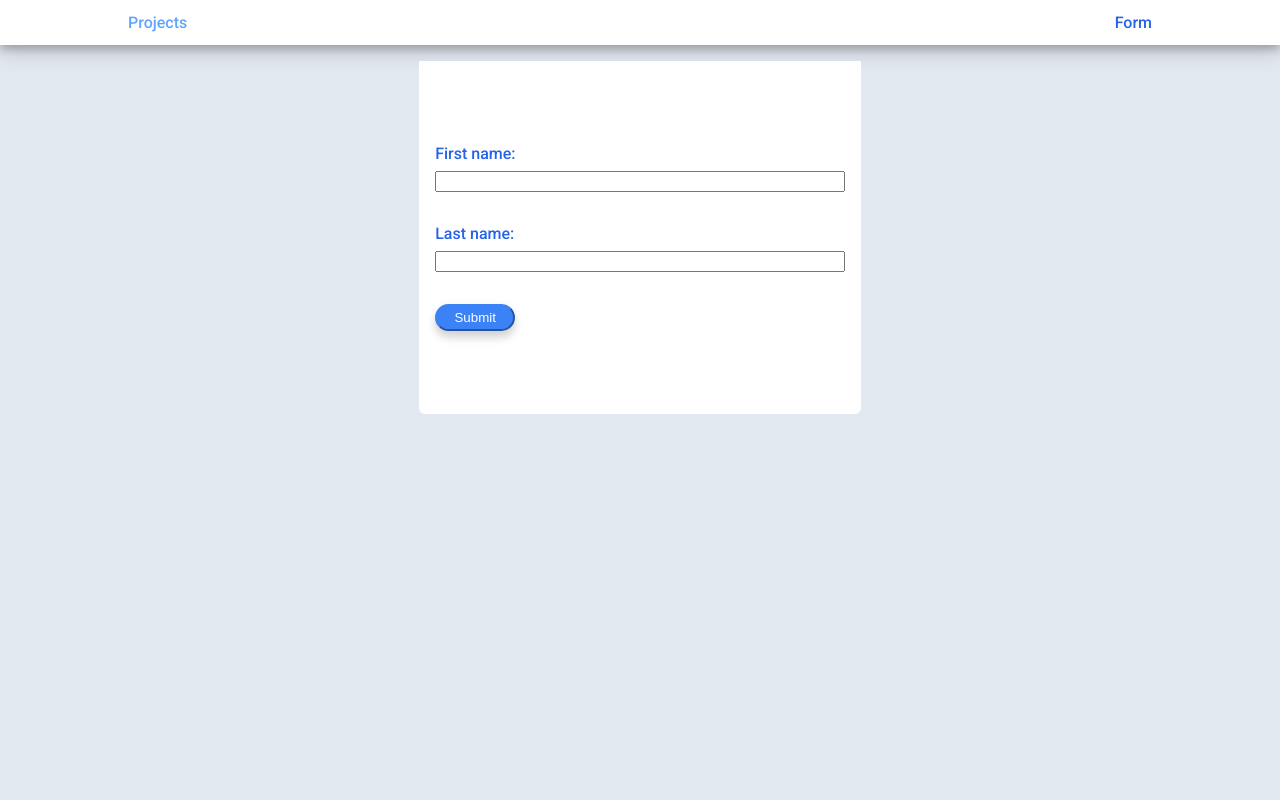
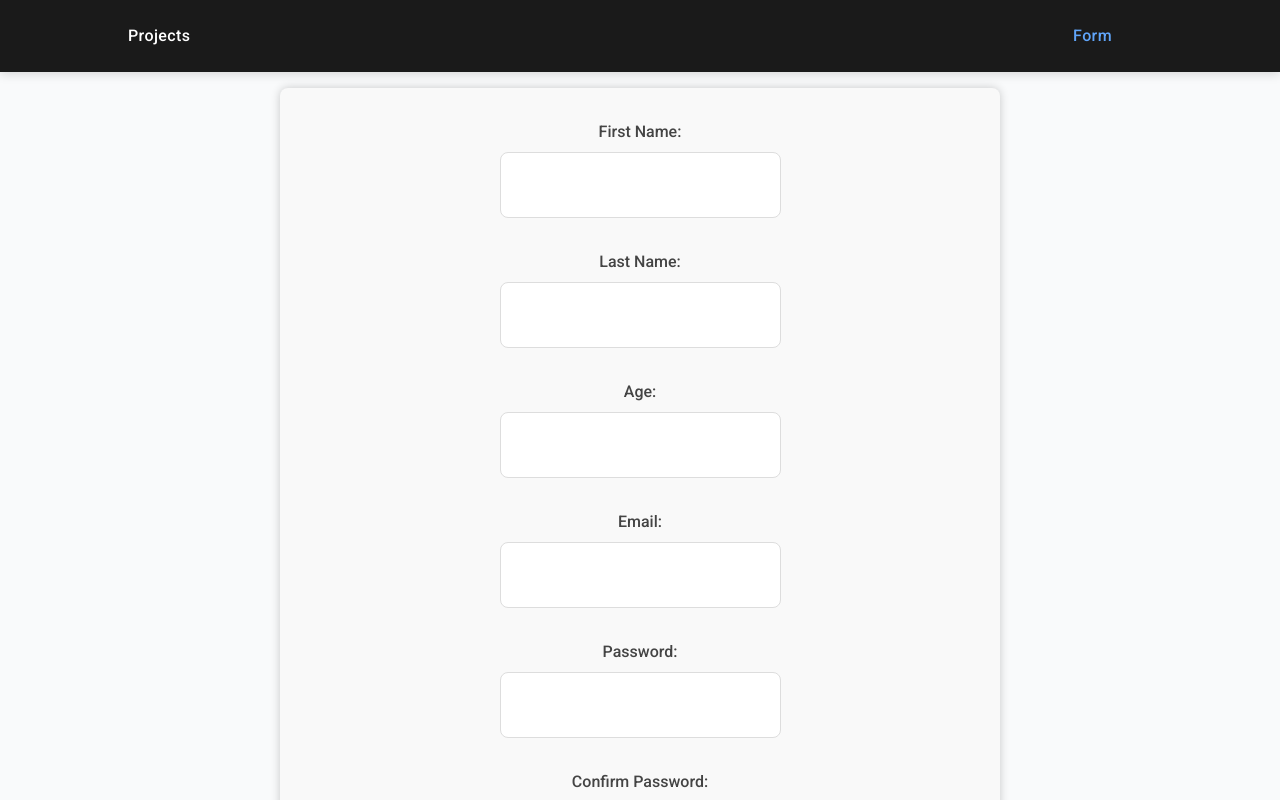
Before and after one commit to jscucka/csas-projects, a React (Vite) app in the folder csas-projects/: page /form in a window 1280 px wide. Shown: the top 800 px of the page. Built offline with nearby package versions, Linux system fonts and the light colour scheme.

Commit message:
Changing color and adding Error handling

```diff
--- a/csas-projects/package.json
+++ b/csas-projects/package.json
@@ -9,11 +9,14 @@
     "preview": "vite preview"
   },
   "dependencies": {
+    "@hookform/resolvers": "^3.0.1",
     "@types/styled-components": "^5.1.26",
     "react": "^18.2.0",
     "react-dom": "^18.2.0",
+    "react-hook-form": "^7.43.9",
     "react-router-dom": "^6.9.0",
-    "styled-components": "^5.3.9"
+    "styled-components": "^5.3.9",
+    "zod": "^3.21.4"
   },
   "devDependencies": {
     "@types/react": "^18.0.28",
--- /dev/null
+++ b/csas-projects/src/components/ErrorMessage.tsx
@@ -0,0 +1,8 @@
+import { StyledErrorMessage } from "./styles/ErrorMessage.styled";
+interface ErrorMessageProps {
+  message: string | undefined;
+}
+
+export const ErrorMessage = ({ message }: ErrorMessageProps) => {
+  return <StyledErrorMessage>{message}</StyledErrorMessage>;
+};
--- a/csas-projects/src/components/Form.tsx
+++ b/csas-projects/src/components/Form.tsx
@@ -6,14 +6,114 @@ import {
   StyledButton,
 } from "./styles/Form.styled";
 import { Container } from "./styles/Container.styled";
+import { ZodType, z } from "zod";
+import { useForm } from "react-hook-form";
+import { zodResolver } from "@hookform/resolvers/zod";
+import { ErrorMessage } from "./ErrorMessage";
+const formSchema: ZodType = z
+  .object({
+    firstName: z
+      .string()
+      .min(2, { message: "Jméno musí mít aspoň 2 znaky" })
+      .max(20, { message: "Jméno musí být menší než 20 znaků." }),
+    lastName: z
+      .string()
+      .min(2, { message: "Příjmení musí mít aspoň 2 znaky" })
+      .max(20, { message: "Příjmení musí být menší než 20 znaků." }),
+    email: z.string().email({ message: "Nevalidní email." }).optional(),
+    age: z.number().min(18, { message: "Musí ti bý 18." }),
+    password: z
+      .string()
+      .min(4, { message: "Heslo musí být delší než 3 znaky." }),
+    confirmPassword: z
+      .string()
+      .min(4, { message: "Heslo musí být delší než 3 znaky." }),
+  })
+  .refine((data) => data.password === data.confirmPassword, {
+    message: "Hesla se neshodují",
+    path: ["confirmPassword"],
+  });
+const submitData = (data: FormSchema) => {
+  console.log("Data: ", data);
+};
+type FormSchema = z.infer<typeof formSchema>;
 export const Form = () => {
+  const {
+    register,
+    handleSubmit,
+    formState: { errors },
+  } = useForm({
+    resolver: zodResolver(formSchema),
+  });
   return (
     <Container>
-      <StyledForm>
-        <StyledLabel htmlFor="first-name">First name:</StyledLabel>
-        <StyledInput type="text" id="first-name" />
-        <StyledLabel htmlFor="last-name">Last name:</StyledLabel>
-        <StyledInput type="text" id="last-name" />
+      <StyledForm onSubmit={handleSubmit(submitData)}>
+        <StyledLabel htmlFor="first-name">First Name:</StyledLabel>
+        <StyledInput
+          type="text"
+          id="first-name"
+          hasError={!!errors.firstName}
+          {...register("firstName")}
+        />
+        {errors.firstName && (
+          <ErrorMessage message={errors.firstName.message?.toString()} />
+        )}
+
+        <StyledLabel htmlFor="last-name">Last Name:</StyledLabel>
+        <StyledInput
+          type="text"
+          id="last-name"
+          hasError={!!errors.lastName}
+          {...register("lastName")}
+        />
+        {errors.lastName && (
+          <ErrorMessage message={errors.lastName.message?.toString()} />
+        )}
+
+        <StyledLabel htmlFor="age">Age:</StyledLabel>
+        <StyledInput
+          type="number"
+          id="age"
+          hasError={!!errors.age}
+          {...register("age", { valueAsNumber: true })}
+        />
+        {errors.age && (
+          <ErrorMessage message={errors.age.message?.toString()} />
+        )}
+
+        <StyledLabel htmlFor="email">Email:</StyledLabel>
+        <StyledInput
+          type="email"
+          id="email"
+          hasError={!!errors.email}
+          {...register("email")}
+        />
+        {errors.email && (
+          <ErrorMessage message={errors.email.message?.toString()} />
+        )}
+
+        <StyledLabel htmlFor="password">Password:</StyledLabel>
+        <StyledInput
+          type="password"
+          id="password"
+          hasError={!!errors.password}
+          {...register("password")}
+        />
+        {errors.password && (
+          <ErrorMessage message={errors.password.message?.toString()} />
+        )}
+
+        <StyledLabel htmlFor="confirmPassword">Confirm Password:</StyledLabel>
+        <StyledInput
+          type="password"
+          id="confirmPassword"
+          hasError={!!errors.confirmPassword}
+          {...register("confirmPassword")}
+        />
+        {errors.confirmPassword && (
+          <ErrorMessage message={errors.confirmPassword.message?.toString()} />
+        )}
+
         <StyledButton type="submit">Submit</StyledButton>
       </StyledForm>
     </Container>
--- a/csas-projects/src/components/styles/Container.styled.ts
+++ b/csas-projects/src/components/styles/Container.styled.ts
@@ -2,7 +2,20 @@ import styled from "styled-components";
 
 export const Container = styled.div`
   width: 80%;
-  max-width: 100%;
+  max-width: 1200px;
   padding: 0 20px;
   margin: 0 auto;
+
+  @media screen and (max-width: 1024px) {
+    width: 90%;
+  }
+
+  @media screen and (max-width: 768px) {
+    width: 95%;
+  }
+
+  @media screen and (max-width: 480px) {
+    width: 100%;
+    padding: 0 10px;
+  }
 `;
--- /dev/null
+++ b/csas-projects/src/components/styles/ErrorMessage.styled.ts
@@ -0,0 +1,5 @@
+import styled from "styled-components";
+export const StyledErrorMessage = styled.span`
+  color: red;
+  margin-bottom: 0.5rem;
+`;
--- a/csas-projects/src/components/styles/Form.styled.ts
+++ b/csas-projects/src/components/styles/Form.styled.ts
@@ -3,31 +3,76 @@ import styled from "styled-components";
 export const StyledForm = styled.form`
   display: flex;
   flex-direction: column;
-  justify-content: center;
-  width: 50%;
-  height: 20rem;
+  align-items: center;
+  width: 80%;
   margin: 2% auto;
-  background-color: white;
-  padding: 2%;
-  border-bottom-right-radius: 0.375rem; /* 6px */
-  border-bottom-left-radius: 0.375rem; /* 6px */
+  background-color: #f9f9f9;
+  padding: 2rem;
+  border-radius: 0.5rem;
+  box-shadow: 0px 0px 10px rgba(0, 0, 0, 0.2);
+
+  @media (max-width: 768px) {
+    width: 90%;
+    padding: 1rem;
+  }
 `;
+
 export const StyledLabel = styled.label`
-  color: #2563eb;
+  color: #444444;
   margin-bottom: 0.5rem;
+  font-size: 1rem;
 `;
-export const StyledInput = styled.input`
+
+export const StyledInput = styled.input<{ hasError: boolean }>`
   margin-bottom: 2rem;
+  border: 1px solid ${(props) => (props.hasError ? "#ff4f4f" : "#dddddd")};
+  height: 3rem;
+  font-size: 1.2rem;
+  padding: 0.5rem 1rem;
+  border-radius: 0.5rem;
+  outline: none;
+  transition: all 0.2s ease-in-out;
+
+  &:focus {
+    border-color: #0077b6;
+    box-shadow: 0 0 0 2px #0077b6;
+  }
+
+  &:invalid {
+    border-color: #ff4f4f;
+  }
+
+  @media (max-width: 768px) {
+    width: 100%;
+  }
 `;
+
 export const StyledButton = styled.button`
-  background-color: #3b82f6;
-  width: 5rem;
-  border-radius: 9999px;
-  padding: 1%;
-  color: white;
-  border-color: #3b82f6;
-  box-shadow: 0 8px 8px 0 rgba(0, 0, 0, 0.1), 0 3px 10px 0 rgba(0, 0, 0, 0.1);
-  :hover {
+  background-color: #0077b6;
+  width: 100%;
+  max-width: 12rem;
+  height: 3.5rem;
+  border-radius: 0.5rem;
+  padding: 0.75rem 2rem;
+  color: #ffffff;
+  border: none;
+  box-shadow: 0px 0px 10px rgba(0, 0, 0, 0.2);
+  font-size: 1rem;
+  text-transform: uppercase;
+  letter-spacing: 0.05rem;
+  transition: all 0.2s ease-in-out;
+
+  &:hover {
+    background-color: #008cba;
     cursor: pointer;
   }
+
+  &:focus {
+    outline: none;
+    box-shadow: 0 0 0 2px #008cba;
+  }
+
+  @media (max-width: 768px) {
+    max-width: 100%;
+  }
 `;
--- a/csas-projects/src/components/styles/GlobalStyles.ts
+++ b/csas-projects/src/components/styles/GlobalStyles.ts
@@ -4,8 +4,11 @@ export const GlobalStyles = createGlobalStyle`
     body {
         margin: 0;
         padding: 0;
-        background-color: #e2e8f0;
-        height: 100vh;
-        font-family: "Roboto";
+        background-color: #f9fafb;
+        min-height: 100vh;
+        font-family: 'Roboto', sans-serif;
+        font-size: 16px;
+        line-height: 1.5;
+        color: #333;
     }
 `;
--- a/csas-projects/src/components/styles/NavBar.styled.ts
+++ b/csas-projects/src/components/styles/NavBar.styled.ts
@@ -1,19 +1,55 @@
 import styled from "styled-components";
 
 export const StyledNavBar = styled.nav`
-  background-color: white;
-  padding: 1% 0;
+  background-color: #1a1a1a;
+  padding: 1.5rem 0;
   min-width: 100vw;
-  box-shadow: 0 4px 8px 0 rgba(0, 0, 0, 0.2), 0 6px 20px 0 rgba(0, 0, 0, 0.19);
+  box-shadow: 0 2px 10px rgba(0, 0, 0, 0.15);
+
   div {
     display: flex;
     justify-content: space-between;
+    align-items: center;
+    padding: 0 2rem;
+
+    @media (max-width: 768px) {
+      flex-direction: column;
+      align-items: center;
+      padding: 1rem;
+    }
   }
+
   a {
     text-decoration: none;
-    color: #60a5fa;
-  }
-  a.active {
-    color: #2563eb;
+    color: #ffffff;
+    font-size: 1rem;
+    margin-right: 2rem;
+    transition: color 0.2s;
+    font-weight: 500;
+    letter-spacing: 0.025em;
+
+    &:hover {
+      color: #60a5fa;
+    }
+
+    &.active {
+      color: #60a5fa;
+    }
+
+    @media (max-width: 768px) {
+      margin: 0.5rem 0;
+      margin-right: 0;
+      font-size: 1.2rem;
+    }
+
+    @media (min-width: 769px) and (max-width: 1024px) {
+      font-size: 0.9rem;
+      margin-right: 1rem;
+    }
+
+    @media (min-width: 1025px) {
+      font-size: 1rem;
+      margin-right: 2.5rem;
+    }
   }
 `;
```
Also changed, not shown: 1 other file (tests, documents, lock files or other folders).
